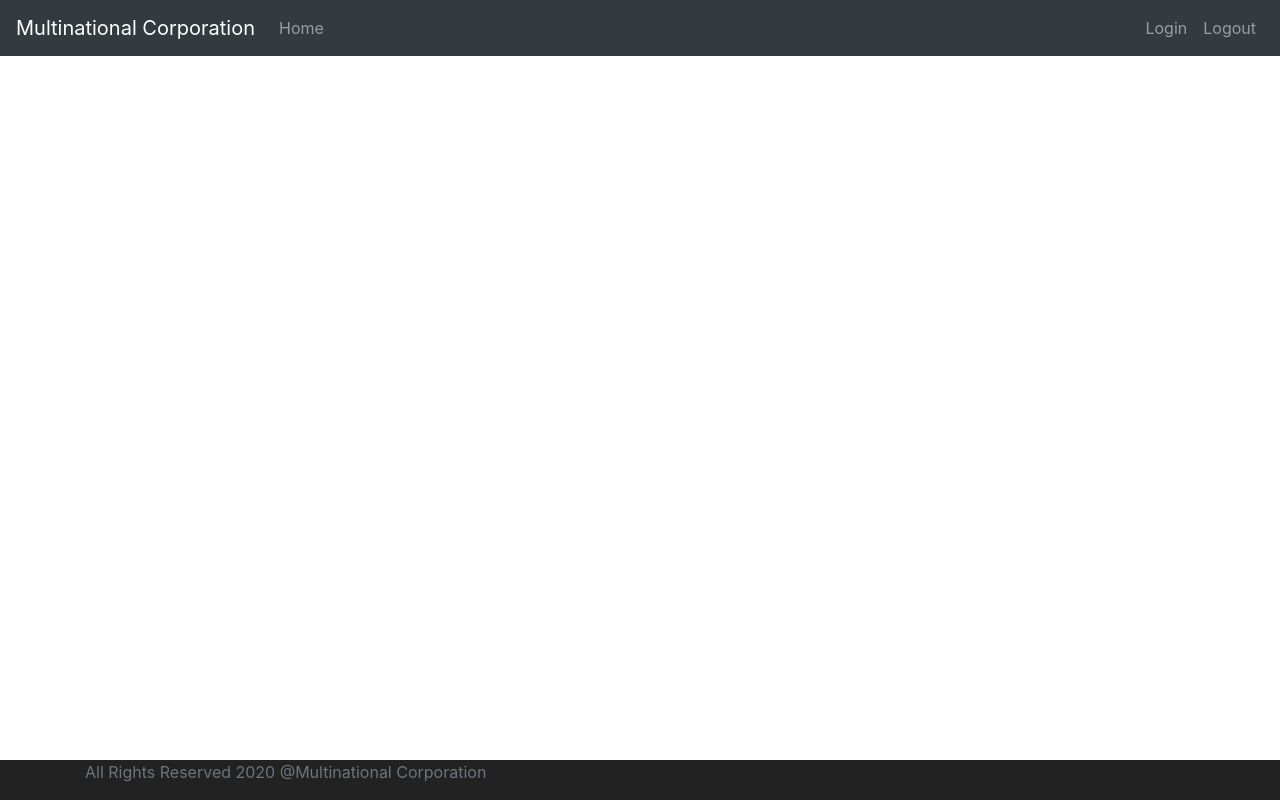
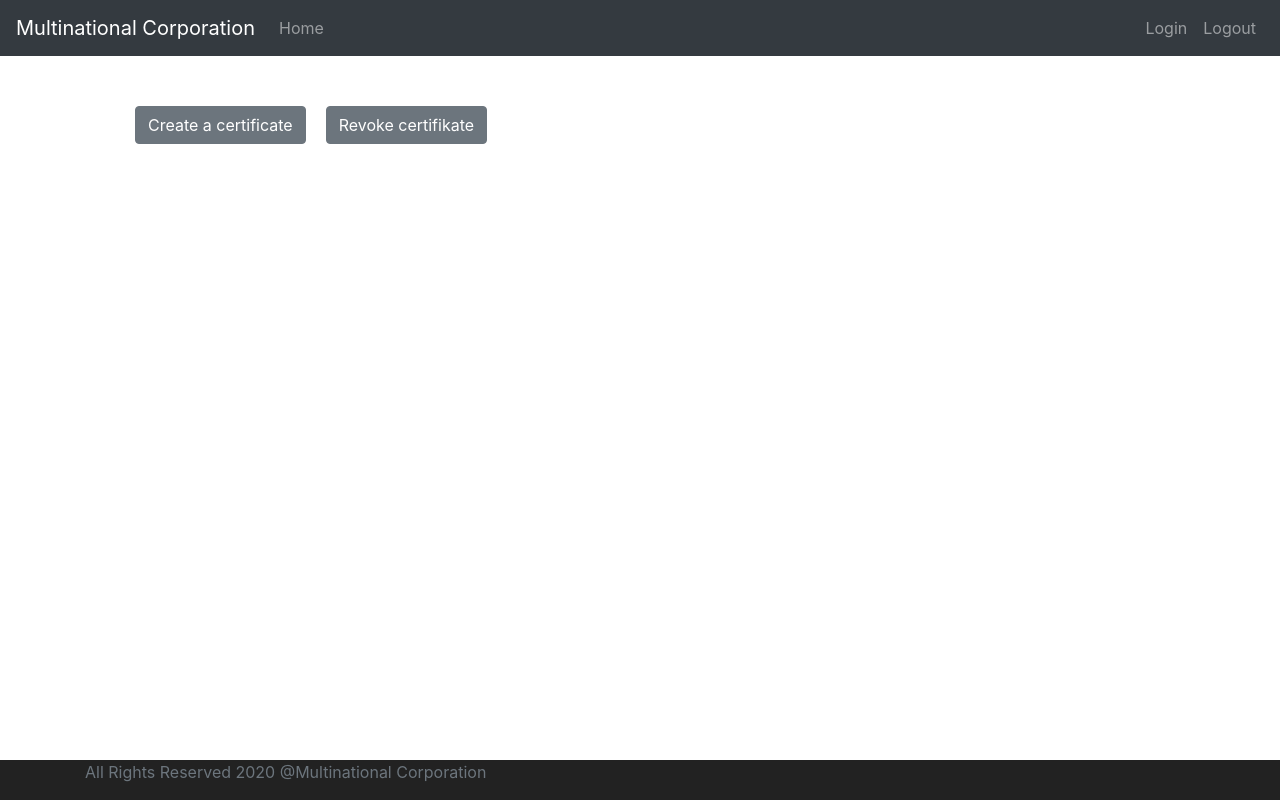
Before and after one commit to ivkovicboris/Bezbednost2020Front, an Angular app: page /pages/admin-home in a window 1280 px wide. Before the commit this address led to /. Built offline with nearby package versions, Linux system fonts and the light colour scheme.

Commit message:
zapoceta forma za admin home page

```diff
--- a/src/app/app-routing.module.ts
+++ b/src/app/app-routing.module.ts
@@ -3,6 +3,7 @@ import { Routes, RouterModule } from '@angular/router';
 import { AuthComponent } from './auth/auth.component';
 import { LoginComponent } from './auth/login/login.component';
 import { RegisterComponent } from './auth/register/register.component';
+import { AdminHomePageComponent } from './pages/admin-home-page/admin-home-page.component';
 
 const routes: Routes = [
   { path: '', pathMatch: 'full', redirectTo: '/auth/login' },
@@ -10,6 +11,10 @@ const routes: Routes = [
     path: 'auth', component: AuthComponent, children: [
       { path: 'login', component: LoginComponent },
       { path: 'register', component: RegisterComponent },
+    ]
+  }, {
+    path: 'pages', component: AuthComponent, children: [
+      { path: 'admin-home', component: AdminHomePageComponent },
     ]
   }
 ];
--- a/src/app/app.module.ts
+++ b/src/app/app.module.ts
@@ -10,6 +10,8 @@ import { FooterComponent } from './footer/footer.component';
 import { HeaderComponent } from './header/header.component';
 import { FormsModule, ReactiveFormsModule } from '@angular/forms';
 import { HttpClientModule } from '@angular/common/http';
+import { PagesComponent } from './pages/pages.component';
+import { AdminHomePageComponent } from './pages/admin-home-page/admin-home-page.component';
 
 @NgModule({
   declarations: [
@@ -18,7 +20,9 @@ import { HttpClientModule } from '@angular/common/http';
     LoginComponent,
     RegisterComponent,
     FooterComponent,
-    HeaderComponent
+    HeaderComponent,
+    AdminHomePageComponent,
+    PagesComponent
   ],
   imports: [
     BrowserModule,
--- a/src/app/auth/login/login.component.ts
+++ b/src/app/auth/login/login.component.ts
@@ -29,7 +29,7 @@ export class LoginComponent implements OnInit {
 
   public onLogin() {
     this.authService.login(this.loginForm.value).subscribe(data => {
-      this.router.navigateByUrl('auth/register');
+      this.router.navigateByUrl('pages/admin-home');
     })
   }
 
--- /dev/null
+++ b/src/app/pages/admin-home-page/admin-home-page.component.css
@@ -0,0 +1,8 @@
+div {
+    margin: 20px;
+    padding: 20px;
+}
+
+button {
+    margin: 10px;
+}
--- /dev/null
+++ b/src/app/pages/admin-home-page/admin-home-page.component.html
@@ -0,0 +1,6 @@
+<div>
+  <button type="button" class="btn btn-secondary">Create a certificate
+  </button>
+  <button type="button" class="btn btn-secondary">Revoke certifikate
+  </button>
+</div>
--- /dev/null
+++ b/src/app/pages/admin-home-page/admin-home-page.component.ts
@@ -0,0 +1,15 @@
+import { Component, OnInit } from '@angular/core';
+
+@Component({
+  selector: 'app-admin-home-page',
+  templateUrl: './admin-home-page.component.html',
+  styleUrls: ['./admin-home-page.component.css']
+})
+export class AdminHomePageComponent implements OnInit {
+
+  constructor() { }
+
+  ngOnInit() {
+  }
+
+}
--- /dev/null
+++ b/src/app/pages/pages.component.html
@@ -0,0 +1,4 @@
+<div class="authWrapper">
+  <!-- <img src="https://wallpapercave.com/wp/wp2528745.jpg"> -->
+  <router-outlet></router-outlet>
+</div>
--- /dev/null
+++ b/src/app/pages/pages.component.ts
@@ -0,0 +1,15 @@
+import { Component, OnInit } from '@angular/core';
+
+@Component({
+  selector: 'app-pages',
+  templateUrl: './pages.component.html',
+  styleUrls: ['./pages.component.css']
+})
+export class PagesComponent implements OnInit {
+
+  constructor() { }
+
+  ngOnInit() {
+  }
+
+}
```
Also changed, not shown: src/app/pages/pages.component.css (added), 2 other files (tests, documents, lock files or other folders).
